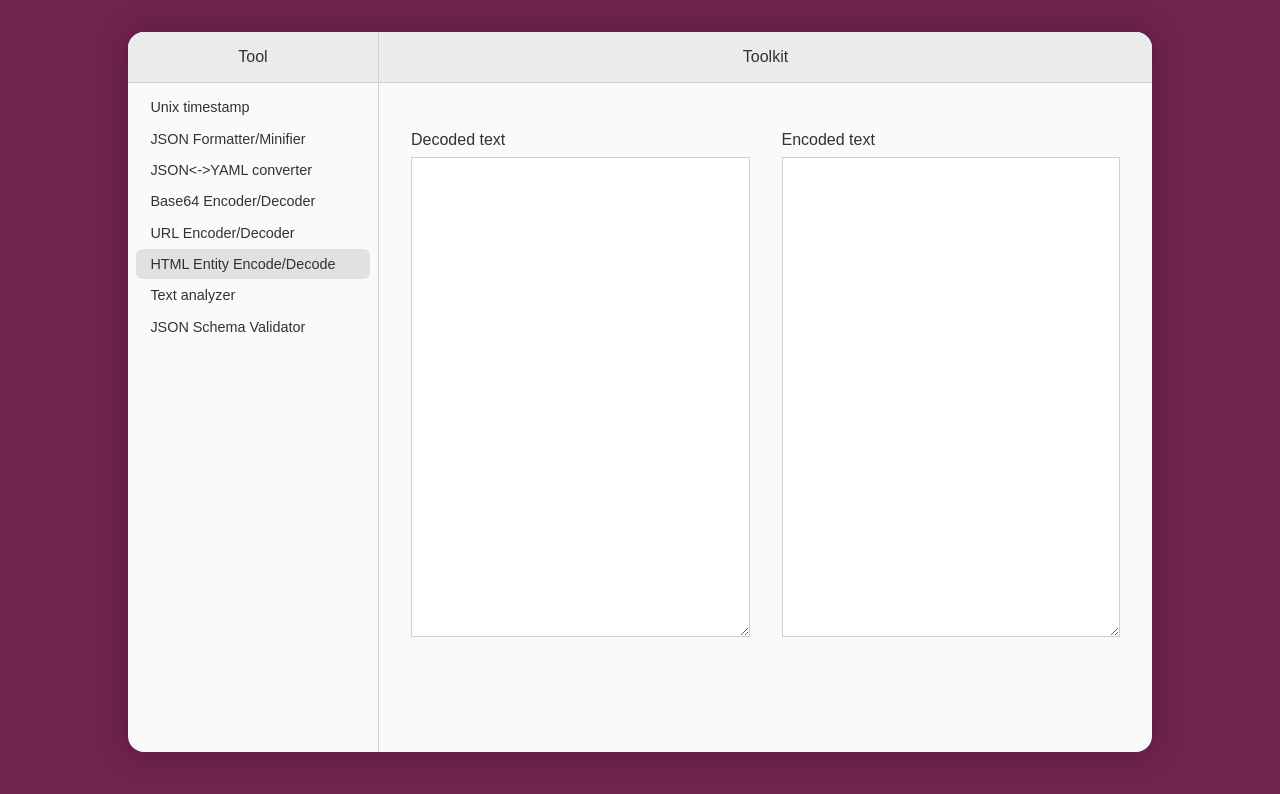
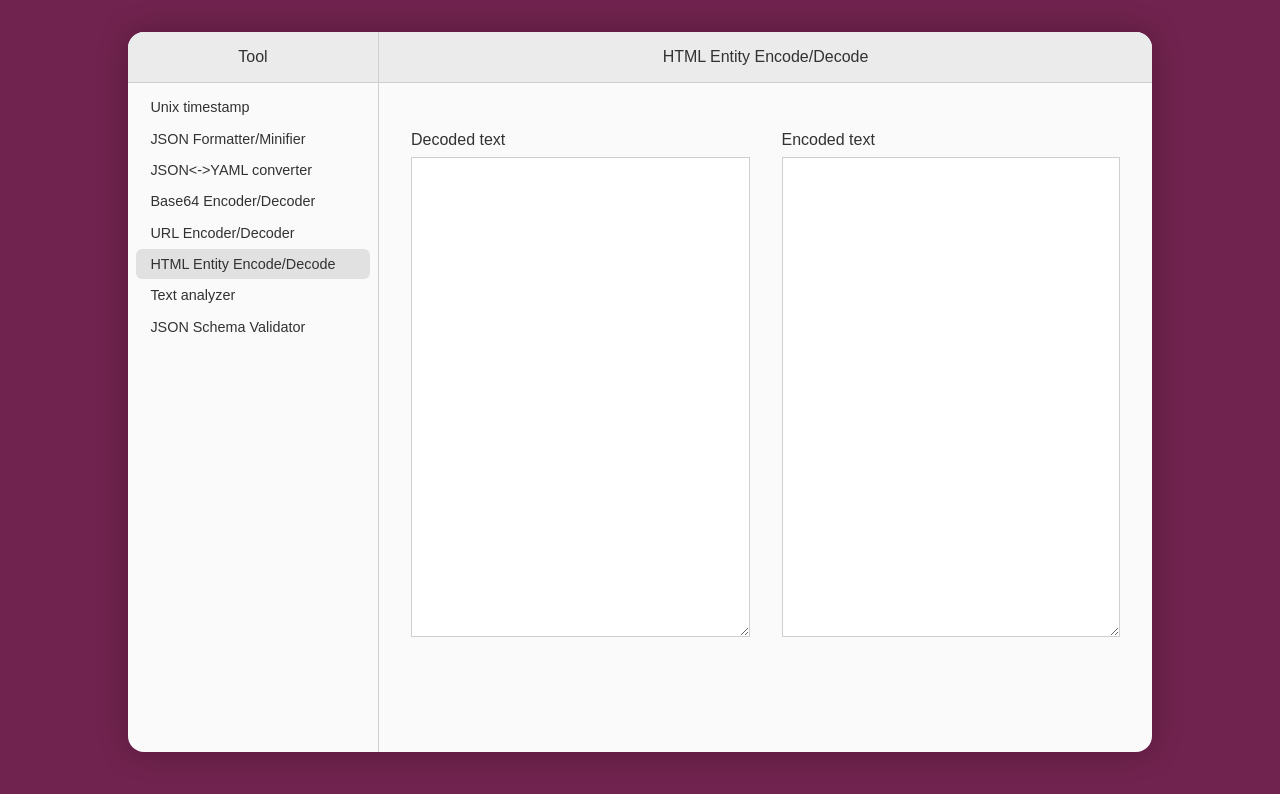
Before and after one commit to eliandoran/toolkit, a SvelteKit app: page /html-entity in a window 1280 px wide. Shown: the top 794 px of the page. Built offline with nearby package versions, Linux system fonts and the light colour scheme.

Commit message:
Add titles for each tool  + refactor

```diff
--- /dev/null
+++ b/src/lib/components/tool.svelte
@@ -0,0 +1,18 @@
+<script>
+    export let title = "Toolkit";
+</script>
+
+<header>
+    <h2>{title}</h2>
+</header>
+
+<div class="inner-wrapper">
+    <slot />
+</div>
+
+<style>
+    .inner-wrapper {
+        padding: 2em;
+        overflow: auto;
+    }
+</style>
--- a/src/routes/+layout.svelte
+++ b/src/routes/+layout.svelte
@@ -65,13 +65,7 @@
     </aside>
 
     <div class="main-content">
-        <header>
-            <h2>Toolkit</h2>
-        </header>
-
-        <div class="inner-wrapper">
-            <slot />
-        </div>
+        <slot />
     </div>
 </div>
 
@@ -83,11 +77,6 @@
 
     main {
         padding: 0 2rem;
-    }
-
-    .inner-wrapper {
-        padding: 2em;
-        overflow: auto;
     }
 
     aside {
@@ -127,22 +116,4 @@
     .main-content {
         flex-grow: 1;
     }
-
-    header {
-        border-bottom: 1px solid var(--border-color);
-        padding: 1em;
-        text-align: center;
-        background: var(--header-background-color);
-    }
-
-    header h2 {
-        padding: 0;
-        margin: 0;
-        font-size: 12pt;
-    }
-
-    h2 {
-        font-size: 14pt;
-        font-weight: 400;
-    }
 </style>
--- a/src/routes/html-entity/+page.svelte
+++ b/src/routes/html-entity/+page.svelte
@@ -1,5 +1,6 @@
 <script>
 	import SymmetricInputOutput from "$lib/components/symmetric-input-output.svelte";
+	import Tool from "$lib/components/tool.svelte";
     import { encode, decode } from "he";
 
     function to(input) {
@@ -14,7 +15,9 @@
 
 </script>
 
-<SymmetricInputOutput
-    fromTitle="Decoded text"
-    toTitle="Encoded text"
-    {to} {from} />
+<Tool title="HTML Entity Encode/Decode">
+    <SymmetricInputOutput
+        fromTitle="Decoded text"
+        toTitle="Encoded text"
+        {to} {from} />
+</Tool>
--- a/src/routes/json-schema/+page.svelte
+++ b/src/routes/json-schema/+page.svelte
@@ -1,4 +1,5 @@
 <script>
+	import Tool from "$lib/components/tool.svelte";
 import TwoColumnView from "$lib/components/two-column-view.svelte";
 	import WarningBox from "$lib/components/warning-box.svelte";
     import Ajv from "ajv";
@@ -59,6 +60,7 @@
     }
 </script>
 
+<Tool title="JSON Schema Validator">
     <TwoColumnView leftTitle="Input JSON" rightTitle="JSON schema">
 
         <div slot="left">
@@ -102,6 +104,7 @@
             </table>
         {/if}
     </div>
+</Tool>
 
 <style>
     textarea {
--- a/src/routes/text-analyzer/+page.svelte
+++ b/src/routes/text-analyzer/+page.svelte
@@ -1,5 +1,6 @@
 <script>
     import { page } from "$app/stores";
+	import Tool from "$lib/components/tool.svelte";
 
     let text = "";
     let numLines;
@@ -29,6 +30,7 @@
     }
 </script>
 
+<Tool title="Text analyzer">
     <div class="main-container">
         <main>
             <textarea bind:value={text}></textarea>
@@ -52,6 +54,7 @@
             </nav>
         </aside>
     </div>
+</Tool>
 
 <style>
     textarea {
--- a/src/routes/unix-timestamp/+page.svelte
+++ b/src/routes/unix-timestamp/+page.svelte
@@ -1,5 +1,6 @@
 <script>
 	import InputField from "$lib/components/input-field.svelte";
+	import Tool from "$lib/components/tool.svelte";
     import TwoColumnView from "$lib/components/two-column-view.svelte";
 
     let inputDate;
@@ -52,6 +53,7 @@
     setInput(defaultValue);
 </script>
 
+<Tool title="Unix timestamp">
     <TwoColumnView>
         <div slot="left">
             <InputField label="Date">
@@ -81,6 +83,7 @@
             </InputField>
         </div>
     </TwoColumnView>
+</Tool>
 
 <style>
     .time-fields {
--- a/static/style.css
+++ b/static/style.css
@@ -19,6 +19,24 @@
         --content-background-color: #363636;
         --text-color: #f5f5f5;
     }
+}
+
+header {
+    border-bottom: 1px solid var(--border-color);
+    padding: 1em;
+    text-align: center;
+    background: var(--header-background-color);
+}
+
+header h2 {
+    padding: 0;
+    margin: 0;
+    font-size: 12pt;
+}
+
+h2 {
+    font-size: 14pt;
+    font-weight: 400;
 }
 
 .full-width {
```
Also changed, not shown: src/routes/base64/+page.svelte (+8 -5 lines), src/routes/json-converter/+page.svelte (+7 -4 lines), src/routes/json-formatter/+page.svelte (+8 -5 lines), src/routes/url-encoder/+page.svelte (+7 -4 lines). Lines whose indentation alone changed are shown as unchanged.
